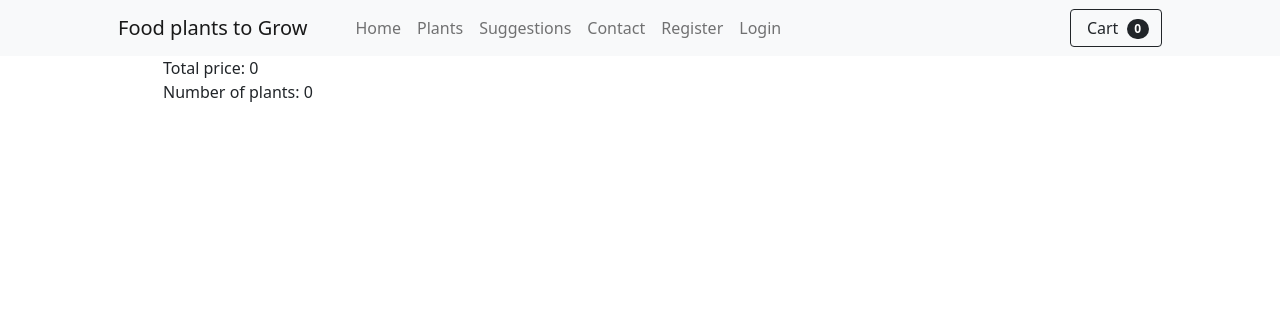
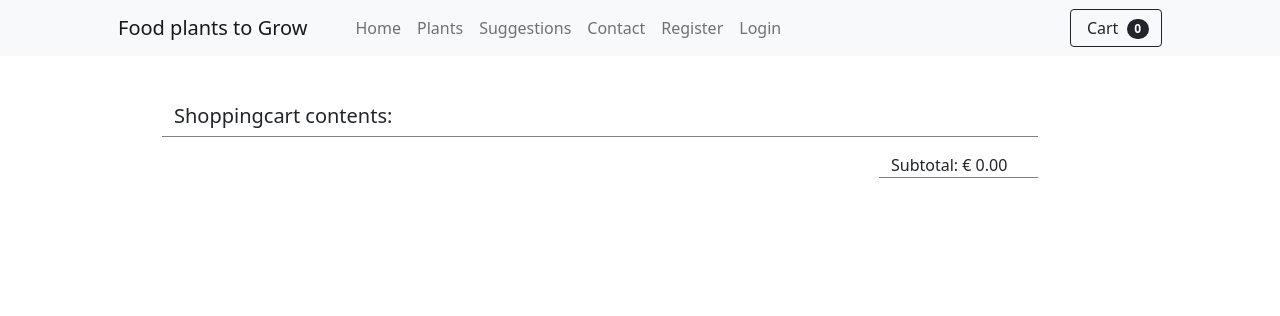
Before and after one commit to Code-Institute-Submissions/ElkeJohannes-food-plants-to-grow, a Django app: page /cart/ in a window 1280 px wide. Shown: the top 316 px of the page. Run offline with Django 3.2, Linux system fonts and the light colour scheme; some libraries are stand-ins or nearby versions.

Commit message:
Add Line and subtotals to view_cart

```diff
--- a/shoppingcart/contexts.py
+++ b/shoppingcart/contexts.py
@@ -1,4 +1,3 @@
-from decimal import Decimal
 from django.conf import settings
 from django.shortcuts import get_object_or_404
 from plants.models import Plant
@@ -9,16 +8,22 @@ def cart_contents(request):
     plant_count = 0
     cart = request.session.get('cart', {})
 
+    # Add to the cart
     for key, value in cart.items():
         plant = get_object_or_404(Plant, pk=key)
-        cart_items.append(plant)
-        total_price += plant.price * value
-        plant_count += value # or maybe just do a +1?
+        cart_items.append({
+            'id': plant.id,
+            'common_name': plant.common_name,
+            'price': plant.price,
+            'amount': value,
+            'image': plant.image_url,
+            'stock': plant.stock,
+        })
 
     context = {
         'cart_items': cart_items,
         'total_price': total_price,
-        'plant_count': plant_count,
+        'plant_count': len(cart_items),
     }
 
     return context
--- /dev/null
+++ b/shoppingcart/static/shoppingcart/css/cart.css
@@ -0,0 +1,16 @@
+.img-cart{
+    border: 1px solid black;
+    width: auto;
+    height: auto;
+    max-width: 100%;
+}
+
+.shoppingcart .row .col-2,
+.shoppingcart .row .col-3,
+.shoppingcart .row .col-11{
+    border-bottom: 1px solid grey;
+}
+
+.quantity-input {
+    width: 2rem;
+}
--- a/shoppingcart/templates/shoppingcart/cart.html
+++ /dev/null
@@ -1,17 +0,0 @@
-{% extends "base.html" %}
-{% load static %}
-
-{% block bodyMain %}
-{% for plant in cart_items %}
-<p>
-    Common name: {{plant.common_name}} <br>
-    Botanical name: {{plant.botanical_name}} <br>
-</p>
-{% endfor %}
-<div>
-    Total price: {{ total_price }}
-</div>
-<div>
-    Number of plants: {{ plant_count }}
-</div>
-{% endblock %}
--- /dev/null
+++ b/shoppingcart/templates/shoppingcart/view_cart.html
@@ -0,0 +1,133 @@
+{% extends "base.html" %}
+{% load static %}
+
+{% block customHead %}
+<!-- Custom CSS -->
+<link rel="stylesheet" href="{% static 'shoppingcart/css/cart.css' %}">
+{% endblock %}
+
+{% block bodyMain %}
+
+<script>
+    // Function to set the line total
+    function set_line_total(plant_id, quantity) {
+        // Get the plant price using the plant id
+        plant_price = parseInt($(`#price_${plant_id}`).html() * 100);
+        line_total = quantity * plant_price;
+        line_total = parseFloat(line_total / 100).toFixed(2);
+        $(`#line-total_${plant_id}`).html(`
+            ${line_total}
+        `);
+        // Update the subtotal
+        set_subtotal();
+    }
+
+    // Function to set the subtotal
+    function set_subtotal(){
+        let subtotal= 0;
+        $('.line-total').each(function() {
+            subtotal += parseInt($(this).html() * 100);
+        });
+
+        subtotal = parseFloat(subtotal / 100).toFixed(2);
+        $('#subtotal').html(subtotal);
+    }
+</script>
+
+<div class="row justify-content-center">
+    <div class="col-12 col-sm-11 col-xl-10 shoppingcart">
+        <div class="row m-2 mt-5">
+            <div class="col-11">
+                <h5>
+                    Shoppingcart contents:
+                </h5>
+            </div>
+        </div>
+        {% for plant in cart_items %}
+        <div class="row m-2">
+            <div class="col-2 text-center">
+                {% if plant.image_url %}
+                <img class="img-cart mt-1 mb-3 ms-2" src={{ plant.Image_url }} alt="Image of {{ plant.common_name }}" />
+                {% else %}
+                <img class="img-cart mt-1 mb-3 ms-2" src="{{ MEDIA_URL }}noimage.png" alt="No image uploaded" />
+                {% endif %}
+            </div>
+            <div class="col-3 mt-2">
+                <p>
+                    {{plant.common_name}}
+                </p>
+            </div>
+            <div class="col-2 mt-2">
+                Price: <span id="price_{{plant.id}}">{{plant.price}}</span>
+            </div>
+            <div class="col-2 mt-2 text-center">
+                Amount:
+                <div class="input-group m-1 justify-content-center">
+                    <a class="btn btn-black decrement-quantity input-group-prepend">
+                        <span class="icon">
+                            <i class="fas fa-minus"></i>
+                        </span>
+                    </a>
+                    <input class="quantity-input hidden" name="quantity" id="quantity_{{plant.id}}"
+                        value="{{plant.amount}}" data-stock='{{plant.stock}}'>
+                    <input class="quantity-input" name="quantity-visible" value="{{plant.amount}}" disabled>
+                    <a class="btn btn-black increment-quantity input-group-append">
+                        <span class="icon">
+                            <i class="fas fa-plus"></i>
+                        </span>
+                    </a>
+                </div>
+            </div>
+            <div class="col-2 mt-2">
+                Line total: € <span class="line-total" id="line-total_{{plant.id}}">00,00</span>
+            </div>
+        </div>
+
+        <script>set_line_total('{{plant.id}}', '{{plant.amount}}');</script>
+        {% endfor %}
+        <div class="row m-2">
+            <div class="col-9 mt-2">
+            </div>
+            <div class="col-2 mt-2">
+                Subtotal: € <span id="subtotal">{{ total_price }}</span>
+                <script>set_subtotal();</script>
+            </div>
+        </div>
+    </div>
+</div>
+<div class="row justify-content-center mt-4">
+    <div class="col-12 col-sm-10 col-lg-9 col-xl-8">
+
+    </div>
+</div>
+{% endblock %}
+
+{% block customBodyEnd %}
+<script>
+    // Function to increment (+)
+    $('.increment-quantity').click(function () {
+        const STOCK = parseInt($(this).siblings('.quantity-input').attr("data-stock"));
+        let currentVal = parseInt($(this).siblings('.quantity-input').val());
+        if (currentVal < STOCK) {
+            currentVal++;
+            $(this).siblings('.quantity-input').val(currentVal);
+            // Extract the plant ID and send it to set the new line total
+            line_id = $(this).siblings('.quantity-input').attr("id").substring(9);
+            set_line_total(line_id, currentVal);
+        }
+    })
+
+    // Function to decrement (-)
+    $('.decrement-quantity').click(function () {
+        const MINIMUM = 1;
+        let currentVal = parseInt($(this).siblings('.quantity-input').val());
+        if (currentVal > MINIMUM) {
+            currentVal--;
+            $(this).siblings('.quantity-input').val(currentVal);
+            // Extract the plant ID and send it to set the new line total
+            line_id = $(this).siblings('.quantity-input').attr("id").substring(9);
+            set_line_total(line_id, currentVal);
+        }
+    })
+</script>
+{% endblock %}
--- a/shoppingcart/views.py
+++ b/shoppingcart/views.py
@@ -6,14 +6,17 @@ from plants.models import Plant
 def view_cart(request):
     """ Show the cart """
 
-    return render(request, 'shoppingcart/cart.html')
+    return render(request, 'shoppingcart/view_cart.html')
 
 
 def add_to_cart(request, plant_id):
     """ Add an item to the cart """
 
     quantity = int(request.POST.get('quantity'))
-    cart = request.session.get('cart', {})
+    if request.session.get('cart') != None :
+        cart = request.session.get('cart', {})
+    else :
+        cart = request.session['cart']
 
     # If the plant is already in the cart, update the quantity
     if plant_id in list(cart.keys()):
@@ -23,5 +26,4 @@ def add_to_cart(request, plant_id):
 
     request.session['cart'] = cart
 
-    # return redirect(reverse('all_plants'))
-    return render(request, 'shoppingcart/cart.html')
+    return render(request, 'shoppingcart/view_cart.html')
--- a/templates/base.html
+++ b/templates/base.html
@@ -15,6 +15,9 @@
     <link rel="stylesheet" href="{% static 'css/shop_homepage_styles.css' %}">
     <!-- Font Awesome -->
     <script src="https://kit.fontawesome.com/659d0d4dda.js" crossorigin="anonymous"></script>
+    <!-- JQuery slim and minified -->
+    <script src="https://code.jquery.com/jquery-3.6.0.slim.min.js"
+    integrity="sha256-u7e5khyithlIdTpu22PHhENmPcRdFiHRjhAuHcs05RI=" crossorigin="anonymous"></script>
     <!-- Custom CSS -->
     <link rel="stylesheet" href="{% static 'css/base.css' %}">
     {% block customHead %}
@@ -61,7 +64,7 @@
     </header>
 
     <div class="row d-flex justify-content-center">
-        <div class="col-9">
+        <div class="col-11 col-m-10 col-l-9">
             {% block bodyMain %}
             {% endblock %}
         </div>
@@ -71,9 +74,7 @@
     <script src="https://cdn.jsdelivr.net/npm/bootstrap@5.1.3/dist/js/bootstrap.bundle.min.js"
         integrity="sha384-ka7Sk0Gln4gmtz2MlQnikT1wXgYsOg+OMhuP+IlRH9sENBO0LRn5q+8nbTov4+1p"
         crossorigin="anonymous"></script>
-    <!-- JQuery slim and minified -->
-    <script src="https://code.jquery.com/jquery-3.6.0.slim.min.js"
-        integrity="sha256-u7e5khyithlIdTpu22PHhENmPcRdFiHRjhAuHcs05RI=" crossorigin="anonymous"></script>
+
     {% block customBodyEnd %}
     {% endblock %}
 </body>
```
